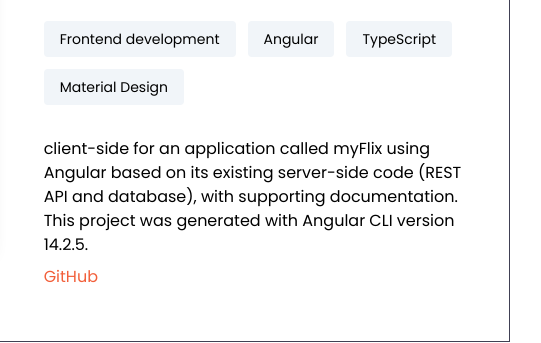
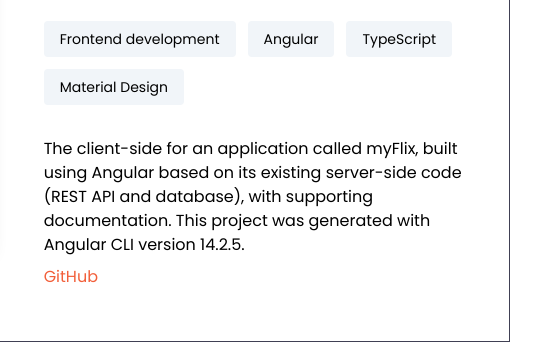
Before and after one commit to Dj2035/jude-portfolio, a website: page index.html in a window 1280 px wide. Shown: the part 1522-1865 px from the top of the page, 522-1063 px from the left. Drawn offline with Linux system fonts and the light colour scheme.

Commit message:
Update project 2

```diff
--- a/index.html
+++ b/index.html
@@ -148,7 +148,7 @@
                 <div class="badge">Material Design</div>
               </div>
 
-              <p>client-side for an application called myFlix using Angular based on its existing server-side code (REST API and database), with supporting documentation.
+              <p>The client-side for an application called myFlix, built using Angular based on its existing server-side code (REST API and database), with supporting documentation.
                 This project was generated with Angular CLI version 14.2.5.
               </p>
               <a target="_blank" rel="noopener noreferrer" href="https://github.com/Dj2035/myFlix-Angular-client"
```
